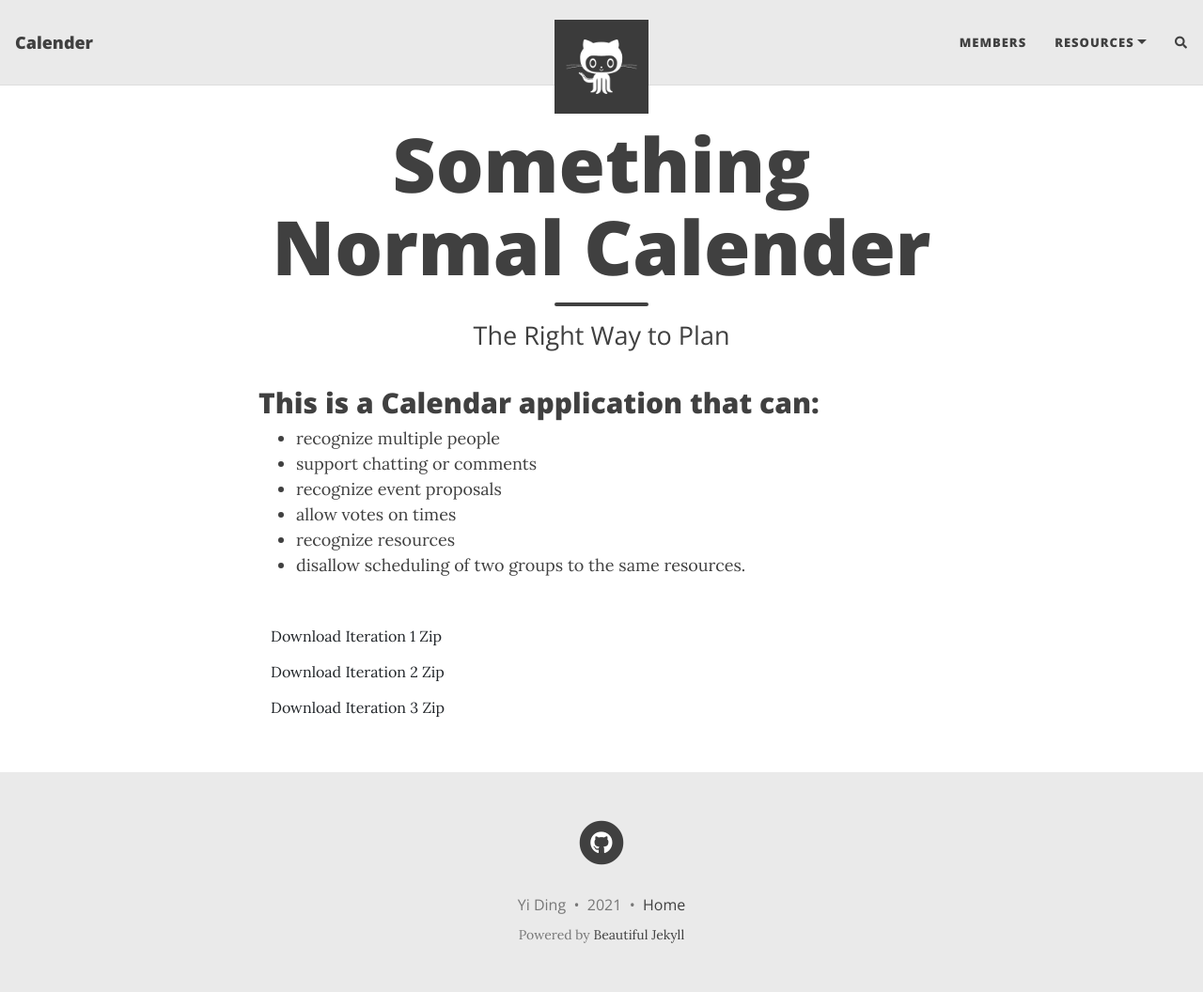
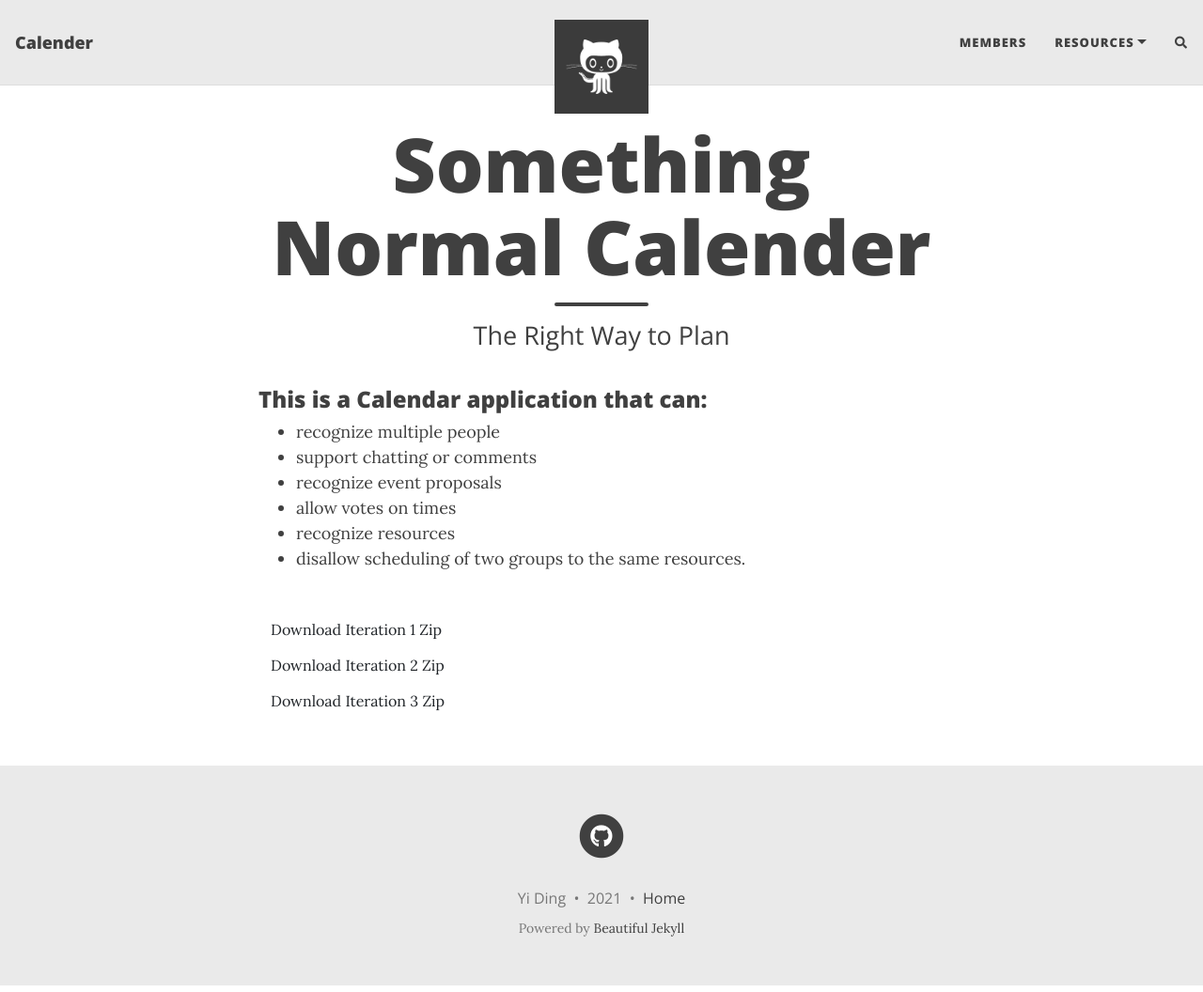
Before and after one commit to Ianewb/SE1-Something, a Jekyll site: the page built from index.html, in a window 1280 px wide and 1056 px high. Shown: the whole window at 94% size. Built offline with Jekyll 4.4.1, drawn with Linux system fonts in a browser that asks for light colours; nearby versions of some CDN libraries; the list of posts is cut into pages by our own code; comment, search, counter and statistics services are not loaded.

```diff
--- a/index.html
+++ b/index.html
@@ -4,7 +4,7 @@ title: Something Normal Calender
 subtitle: The Right Way to Plan
 ---
 
-<H2>This is a Calendar application that can:</H2>
+<H3>This is a Calendar application that can:</H3>
 <UL>
 <LI>recognize multiple people
 <LI>support chatting or comments
```
